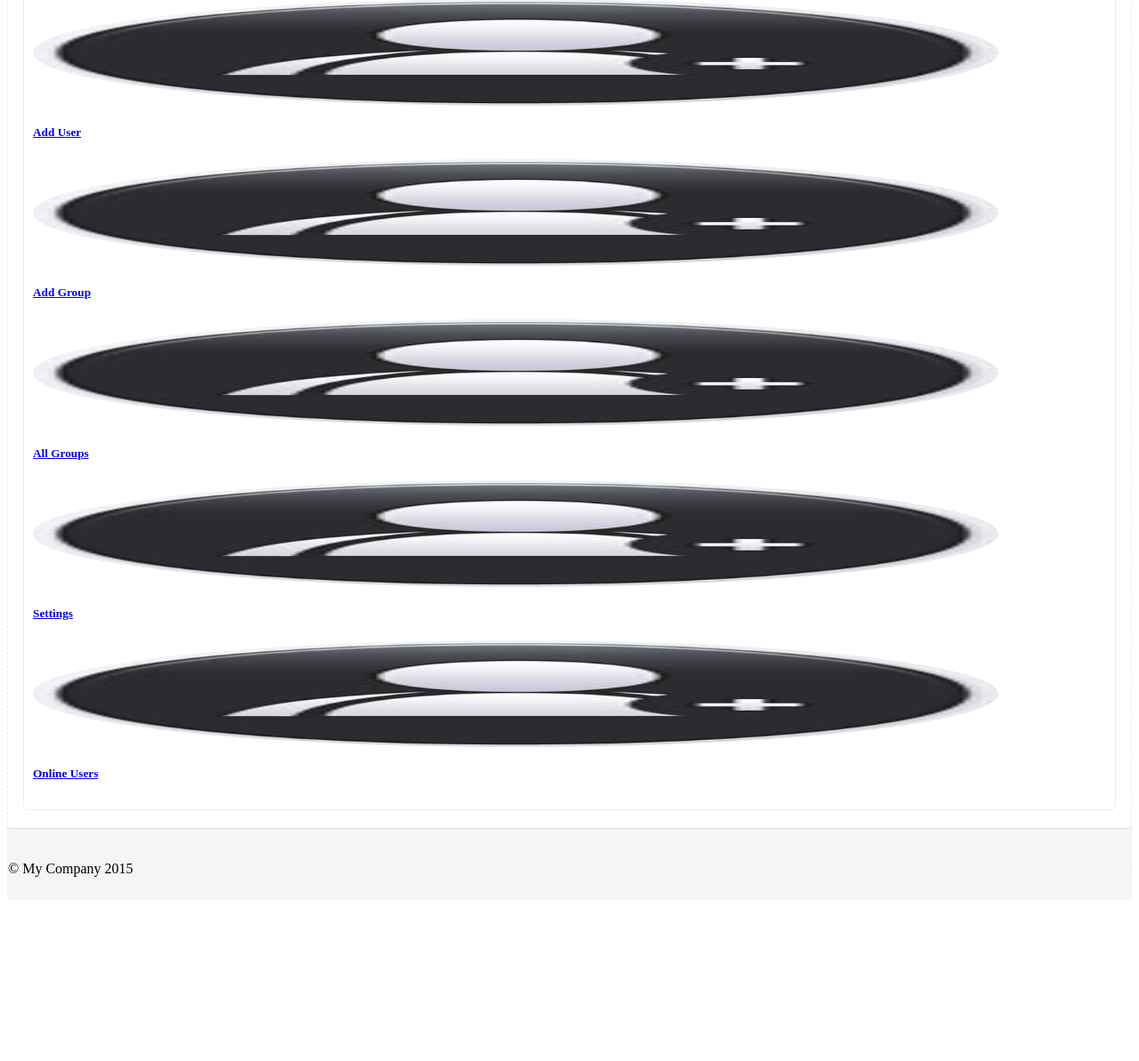
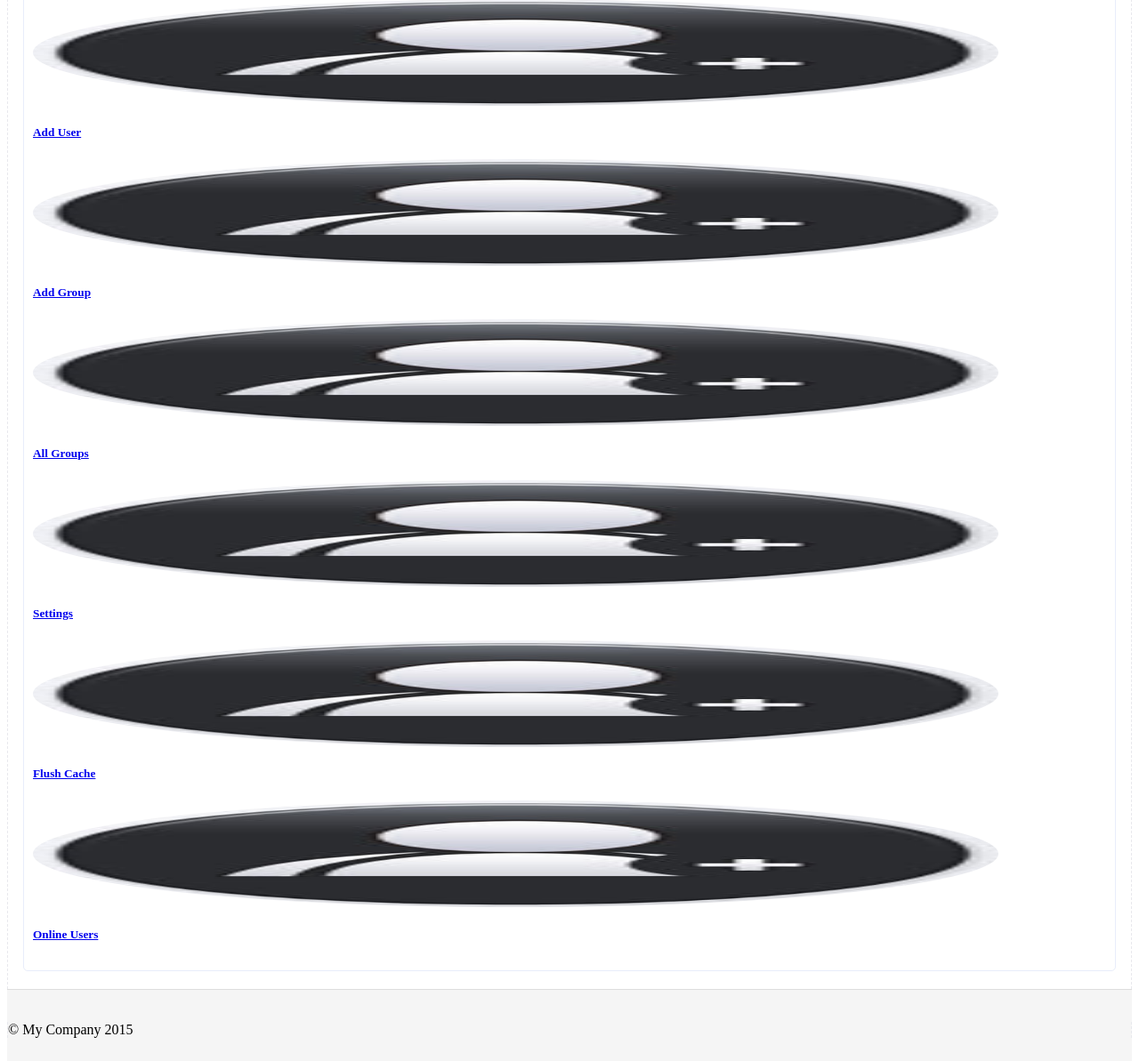
Before and after one commit to pranjalcodefire/yiiuserplugin, a Yii app: the page made by backend/views/user/dashboard.php in a window 1280 px wide. Shown: the part 565-1758 px from the top of the page at 89% size. Before the commit the page ends 1551 px from the top, so only its background shows below. Run offline with PHP 8.4 and a stand-in for Yii, Linux system fonts and the light colour scheme; the template is opened without the code that fills it, so the values that code supplies are empty; some libraries are stand-ins or nearby versions.

Commit message:
clear cache

```diff
--- a/backend/views/user/dashboard.php
+++ b/backend/views/user/dashboard.php
@@ -1,6 +1,7 @@
 <?php
 use yii\helpers\Url;
 use yii\helpers\Html;
+use frontend\widgets\Alert;
 
 $this->title = 'Dashboard';
 ?>
@@ -10,6 +11,11 @@
     }
 </style>
 <span>Hi <?php echo Html::encode($model->username); ?></span>
+<div class="row">
+    <div class=" col-md-12">
+        <?php echo Alert::widget();?>
+    </div>
+</div>
 <div class="row">
     <div class=" col-md-2">
         <a href="<?php echo Url::to(['user/my-profile']);?>" class="thumbnail" title='My Profile'>
@@ -62,6 +68,14 @@
 </div>
 <div class="row">
     <div class=" col-md-2">
+        <a href="<?php echo Url::to(['user/clear-cache']);?>" class="thumbnail" title='Flush Cache'>
+            <img alt="100%x180" src="<?php echo Yii::$app->homeUrl; ?>/plugin-images/add-user.jpg" class="dashboard-thumbnails">
+            <div class="caption text-center">
+              <h5>Flush Cache</h5>
+            </div>
+        </a>
+    </div>
+    <div class=" col-md-2">
         <a href="<?php echo Url::to(['user/online']);?>" class="thumbnail" title='Online Users'>
             <img alt="100%x180" src="<?php echo Yii::$app->homeUrl; ?>/plugin-images/add-user.jpg" class="dashboard-thumbnails">
             <div class="caption text-center">
--- a/common/config/main.php
+++ b/common/config/main.php
@@ -14,7 +14,7 @@
 //		],
     ],
     'on beforeAction'=>function ($event){
-        common\models\UserActivity::actionSave($event);
+        //common\models\UserActivity::actionSave($event);
 //		$permission = common\models\User::CheckPermission($event);
 //		if(!$permission){
 //			header('Location: http://localhost/yump-new/yiiuserplugin/backend/web/user/permission-denied');
--- a/common/models/UserActivity.php
+++ b/common/models/UserActivity.php
@@ -13,7 +13,6 @@
     }
 
     public static function actionSave($event){
-        $list = UserActivity::find();
         UserActivity::deleteAll("(unix_timestamp(now()) - created_at) > :abc or logout = 1", [':abc'=>VIEW_ONLINE_USER_TIME*60]);
 
         $ip = (isset($_SERVER['REMOTE_ADDR'])) ? $_SERVER['REMOTE_ADDR'] : "";
```
Also changed, not shown: backend/controllers/UserController.php (+9 -0 lines), frontend/controllers/UserController.php (+9 -0 lines), frontend/views/user/dashboard.php (+6 -1 lines).
